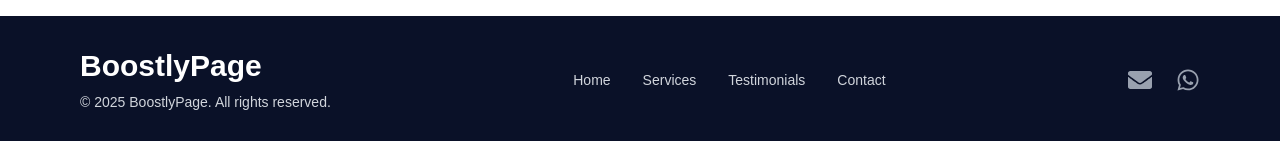
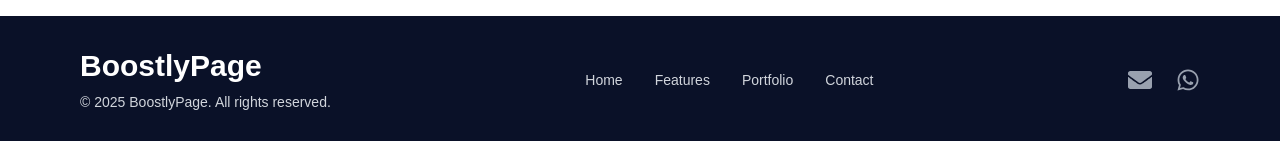
Before and after one commit to zrigou-dev/boostlypage, a Next.js app: page / in a window 1280 px wide. Shown: the part 4630-4771 px from the top of the page. Built offline with nearby package versions, Linux system fonts and the light colour scheme.

Commit message:
edit links

```diff
--- a/src/components/Footer.jsx
+++ b/src/components/Footer.jsx
@@ -13,22 +13,22 @@ export default function Footer() {
 
         <nav className="flex space-x-8 text-sm font-medium">
           <a
-            href="#hero"
+            href="#heroSecrion"
             className="hover:text-white transition-colors duration-300"
           >
             Home
           </a>
           <a
-            href="#services"
+            href="#features"
             className="hover:text-white transition-colors duration-300"
           >
-            Services
+            Features
           </a>
           <a
-            href="#testimonials"
+            href="#portfolio"
             className="hover:text-white transition-colors duration-300"
           >
-            Testimonials
+            Portfolio
           </a>
           <a
             href="#contact"
--- a/src/components/HeroSection.jsx
+++ b/src/components/HeroSection.jsx
@@ -1,7 +1,7 @@
 // components/HeroSection.jsx
 export default function HeroSection() {
   return (
-    <div className="bg-gradient-to-br from-[#f8fafc] to-[#e0f2fe] min-h-screen">
+    <div className="bg-gradient-to-br from-[#f8fafc] to-[#e0f2fe] min-h-screen" id="heroSecrion">
       {/* Header */}
       <header className="flex justify-between items-center px-6 md:px-20 py-6">
         <div className="text-2xl font-black text-sky-700">BoostlyPage</div>
@@ -20,7 +20,8 @@ export default function HeroSection() {
           </a>
         </nav>
         <a
-          href="#contact"
+          target="_blank"
+          href="https://wa.me/+212767496526"
           className="hidden md:block bg-sky-600 text-white px-6 py-2 rounded-xl font-semibold shadow hover:bg-sky-700 transition"
         >
           Get a Quote
--- a/src/components/Pricing.jsx
+++ b/src/components/Pricing.jsx
@@ -80,9 +80,13 @@ export default function Pricing() {
                 </li>
               ))}
             </ul>
-            <button className="bg-[#2563eb] text-white py-3 rounded-lg font-semibold hover:bg-[#1d4ed8] transition">
+            <a
+              target="_blank"
+              href="https://wa.me/+212767496526"
+              className="bg-[#2563eb] text-white py-3 rounded-lg font-semibold hover:bg-[#1d4ed8] transition block text-center"
+            >
               Get Started
-            </button>
+            </a>
           </div>
         ))}
       </div>
```
